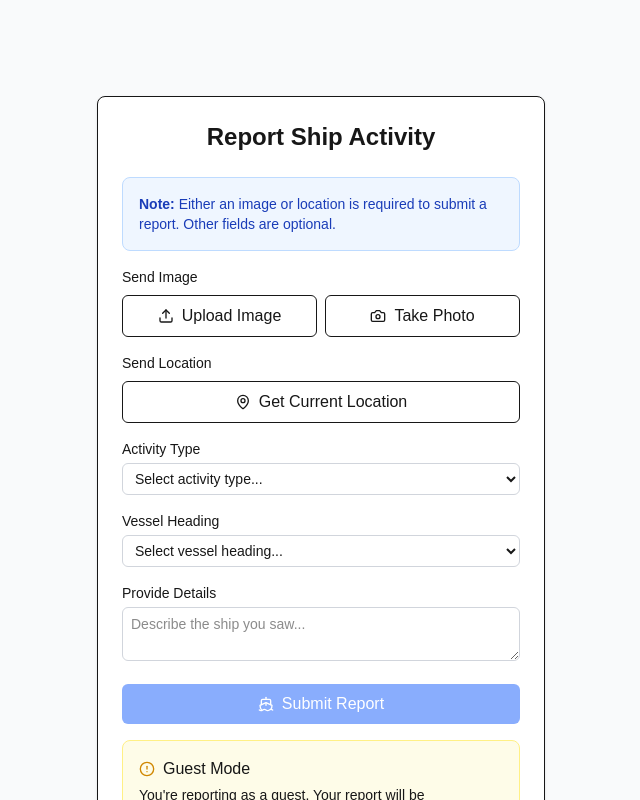
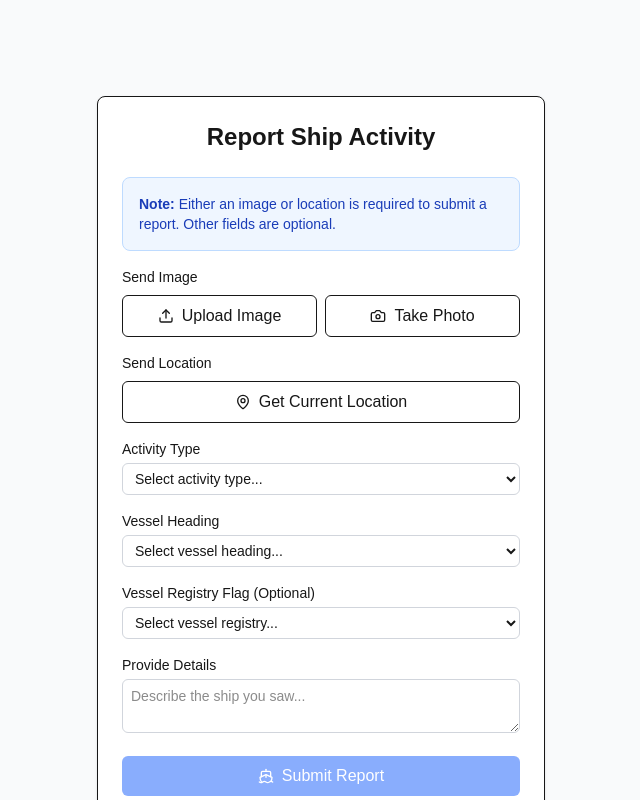
Before and after one commit to Loxinder/jolly-hacker-sea-watcher, a Next.js app in the folder web-app/: page / in a window 1280 px wide. Both pictures are taken after a click on the button "Continue as Guest". Shown: the top 800 px of the page, without its empty margins (319-959 px from the left). Built offline with nearby package versions, Linux system fonts and the light colour scheme.

Commit message:
Add vessel registry field to report details and implement dropdown in ship report form

```diff
--- a/web-app/src/components/ship-report-form.tsx
+++ b/web-app/src/components/ship-report-form.tsx
@@ -29,6 +29,37 @@ const VESSEL_HEADINGS = [
   { id: 'unknown', label: 'Unknown' },
 ] as const;
 
+// Add vessel registry flags
+const VESSEL_REGISTRY_FLAGS = [
+  { code: '🇺🇸', name: 'United States' },
+  { code: '🇬🇧', name: 'United Kingdom' },
+  { code: '🇨🇦', name: 'Canada' },
+  { code: '🇦🇺', name: 'Australia' },
+  { code: '🇳🇿', name: 'New Zealand' },
+  { code: '🇯🇵', name: 'Japan' },
+  { code: '🇨🇳', name: 'China' },
+  { code: '🇷🇺', name: 'Russia' },
+  { code: '🇮🇳', name: 'India' },
+  { code: '🇧🇷', name: 'Brazil' },
+  { code: '🇵🇦', name: 'Panama' },
+  { code: '🇱🇷', name: 'Liberia' },
+  { code: '🇲🇭', name: 'Marshall Islands' },
+  { code: '🇸🇬', name: 'Singapore' },
+  { code: '🇳🇴', name: 'Norway' },
+  { code: '🇬🇷', name: 'Greece' },
+  { code: '🇲🇹', name: 'Malta' },
+  { code: '🇨🇾', name: 'Cyprus' },
+  { code: '🇮🇹', name: 'Italy' },
+  { code: '🇫🇷', name: 'France' },
+  { code: '🇩🇪', name: 'Germany' },
+  { code: '🇳🇱', name: 'Netherlands' },
+  { code: '🇪🇸', name: 'Spain' },
+  { code: '🇵🇹', name: 'Portugal' },
+  { code: '🇩🇰', name: 'Denmark' },
+  { code: '🇸🇪', name: 'Sweden' },
+  { code: '🇫🇮', name: 'Finland' },
+] as const;
+
 interface ShipReportFormProps {
   user: { id: string; name: string; score: number } | null
   onLogout: () => void
@@ -46,6 +77,7 @@ export default function ShipReportForm({ user, onLogout }: ShipReportFormProps)
   const [isCameraActive, setIsCameraActive] = useState(false)
   const [activityType, setActivityType] = useState<string>('')
   const [vesselHeading, setVesselHeading] = useState<string>('')
+  const [vesselRegistry, setVesselRegistry] = useState<string>('')
   const [formError, setFormError] = useState<string | null>(null)
 
   const fileInputRef = useRef<HTMLInputElement>(null)
@@ -180,6 +212,7 @@ export default function ShipReportForm({ user, onLogout }: ShipReportFormProps)
         description: description || undefined,
         activity_type: activityType || undefined,
         vessel_heading: vesselHeading || undefined,
+        vessel_registry: vesselRegistry || undefined,
       };
 
       console.log("Sending payload to API:", apiPayload);
@@ -209,6 +242,7 @@ export default function ShipReportForm({ user, onLogout }: ShipReportFormProps)
         setDescription("")
         setImage(null)
         setImagePreview(null)
+        setVesselRegistry("")
         setIsSuccess(false)
       }, 3000)
     } catch (error) {
@@ -443,6 +477,26 @@ export default function ShipReportForm({ user, onLogout }: ShipReportFormProps)
             </select>
           </div>
 
+          {/* Vessel Registry Dropdown */}
+          <div className="space-y-1">
+            <label htmlFor="vesselRegistry" className="block text-sm font-medium">
+              Vessel Registry Flag (Optional)
+            </label>
+            <select
+              id="vesselRegistry"
+              value={vesselRegistry}
+              onChange={(e) => setVesselRegistry(e.target.value)}
+              className="w-full rounded-md border border-gray-300 px-2 py-1.5 text-sm focus:outline-none focus:ring-2 focus:ring-blue-500 focus:border-transparent bg-white"
+            >
+              <option value="">Select vessel registry...</option>
+              {VESSEL_REGISTRY_FLAGS.map(flag => (
+                <option key={flag.code} value={flag.code}>
+                  {flag.code} {flag.name}
+                </option>
+              ))}
+            </select>
+          </div>
+
           {/* Details textarea now comes after activity type */}
           <div className="space-y-1">
             <label htmlFor="description" className="block text-sm font-medium">
```
Also changed, not shown: 1 other file (tests, documents, lock files or other folders).
